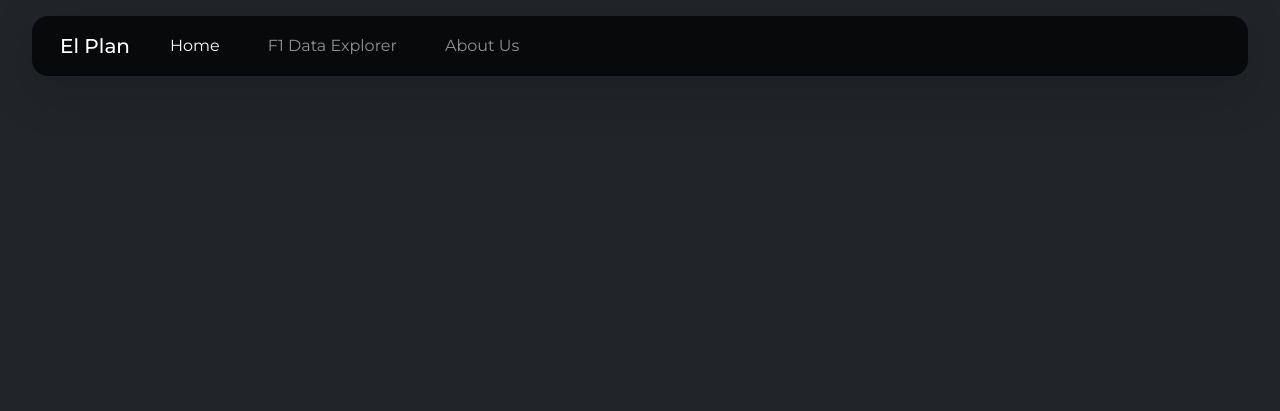
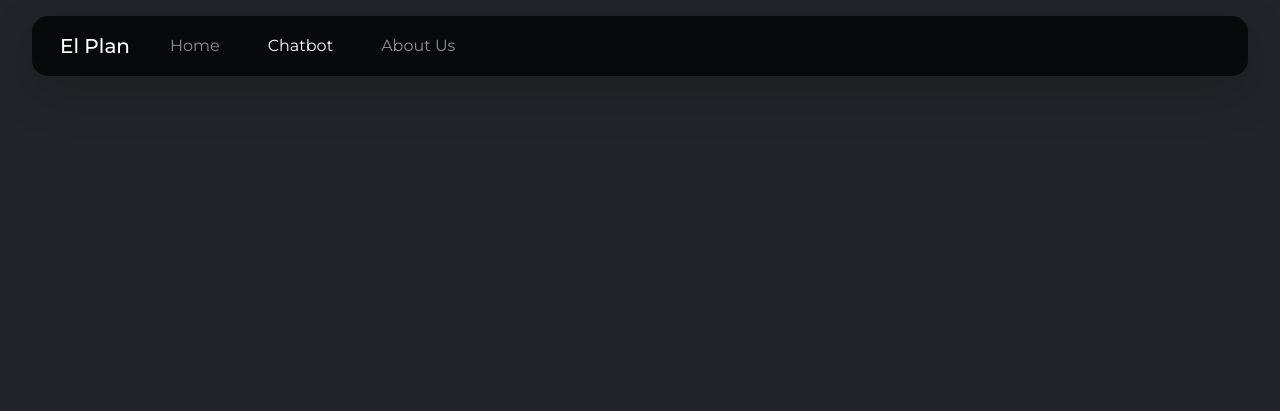
Before and after one commit to Z33xD/El-Plan-STEM, a Django app: template backend/templates/genchatbot.html in a window 1280 px wide. Shown: the top 411 px of the page. Run offline with Django 5.2, Linux system fonts and the light colour scheme; the template is opened without the code that fills it, so the values that code supplies are empty.

Commit message:
Changed navbar for genchatbot.html

```diff
--- a/backend/templates/genchatbot.html
+++ b/backend/templates/genchatbot.html
@@ -15,7 +15,7 @@
     <div class="navbar">
         <nav class="navbar navbar-expand-lg navbar-dark navbar-custom shadow-lg rounded-4 mt-3 position-absolute start-0 end-0 mx-auto" style="z-index: 1030; max-width: 95%;">
             <div class="container-fluid">
-            <a class="navbar-brand" href="home.html">
+            <a class="navbar-brand" href="/">
                 El Plan
             </a>
             <button class="navbar-toggler" type="button" data-bs-toggle="collapse" data-bs-target="#navbarNavAltMarkup" aria-controls="navbarNavAltMarkup" aria-expanded="false" aria-label="Toggle navigation">
@@ -23,9 +23,9 @@
             </button>
             <div class="collapse navbar-collapse" id="navbarNavAltMarkup">
                 <div class="navbar-nav">
-                <a class="nav-link nav-button active" aria-current="page" href="home.html">Home</a>
-                <a class="nav-link nav-button" href="#">F1 Data Explorer</a>
-                <a class="nav-link nav-button" href="aboutus.html">About Us</a>
+                <a class="nav-link nav-button" href="/">Home</a>
+                <a class="nav-link nav-button active" aria-current="page" href="/chatbot/">Chatbot</a>
+                <a class="nav-link nav-button" href="/aboutus/">About Us</a>
                 </div>
             </div>
             </div>
```
